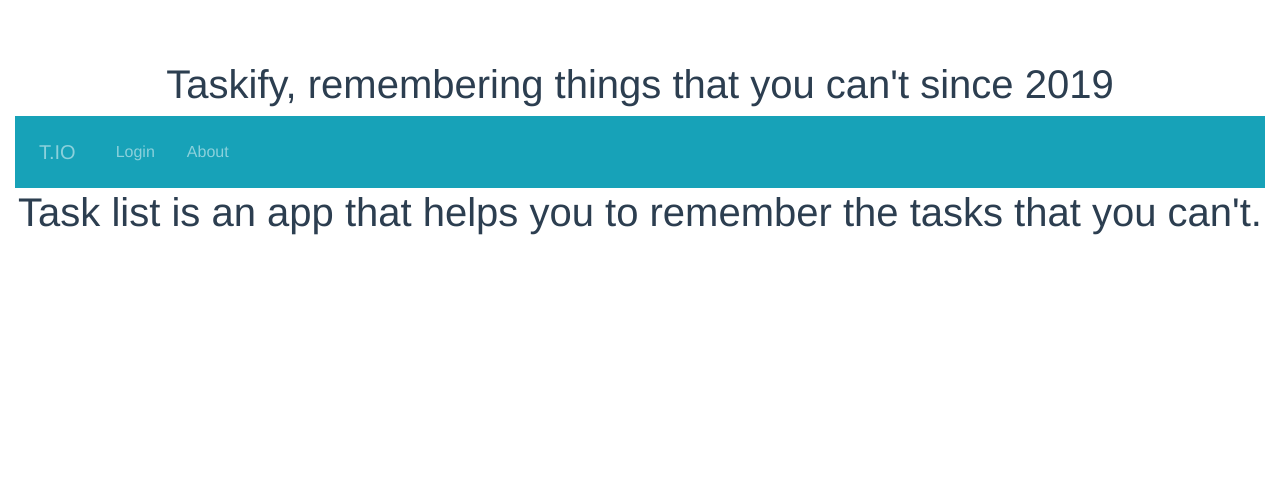
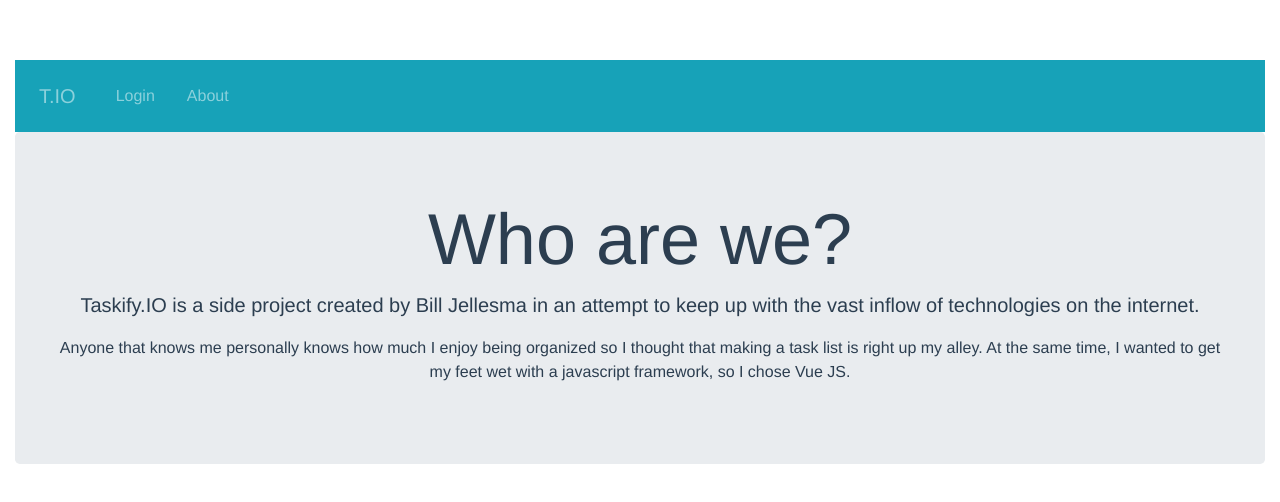
Before and after one commit to bjellesma/Taskify, a Vue app: page /#/about in a window 1280 px wide. Shown: the top 502 px of the page. Built offline with nearby package versions, Linux system fonts and the light colour scheme; what vue-flash-message would draw is missing.

Commit message:
style about page

```diff
--- a/src/components/Header.vue
+++ b/src/components/Header.vue
@@ -1,6 +1,5 @@
 <template>
     <div id="header">
-        <h1>Taskify, remembering things that you can't since 2019</h1>
         <b-navbar toggleable="lg" type="dark" variant="info">
             <b-navbar-toggle target="nav-collapse"></b-navbar-toggle>
             <b-collapse id="nav-collapse" is-nav>
--- a/src/router.js
+++ b/src/router.js
@@ -68,6 +68,7 @@
 })
 
 //if the router has meta data require auth
+//TODO: We can create meta data for different auth levels
 router.beforeEach((to, from, next) => {
   if(to.matched.some(record => record.meta.requiresAuth)) {
     if (store.getters.isLoggedIn) {
--- a/src/views/About.vue
+++ b/src/views/About.vue
@@ -1,5 +1,8 @@
 <template>
   <div class="about">
-    <h1>Task list is an app that helps you to remember the tasks that you can't.</h1>
+    <b-jumbotron header="Who are we?" lead="Taskify.IO is a side project created by Bill Jellesma in an attempt to keep up with the vast inflow of technologies on the internet.">
+    <p>Anyone that knows me personally knows how much I enjoy being organized so I thought that making a task list is right up my alley. At the same time, I wanted to get my feet wet with a javascript framework, so I chose Vue JS.</p>
+    <!-- <b-button variant="primary" href="#">More Info</b-button> -->
+  </b-jumbotron>
   </div>
 </template>
```
